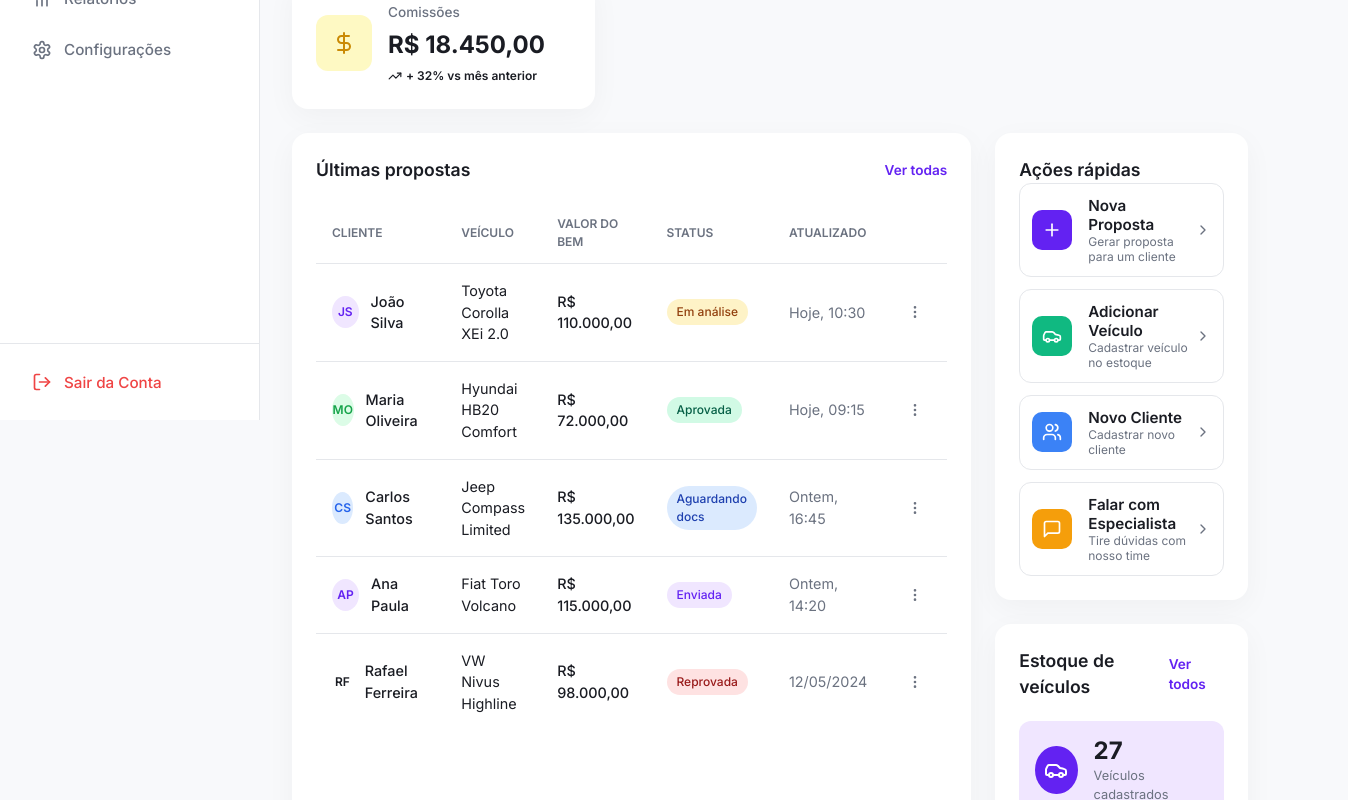
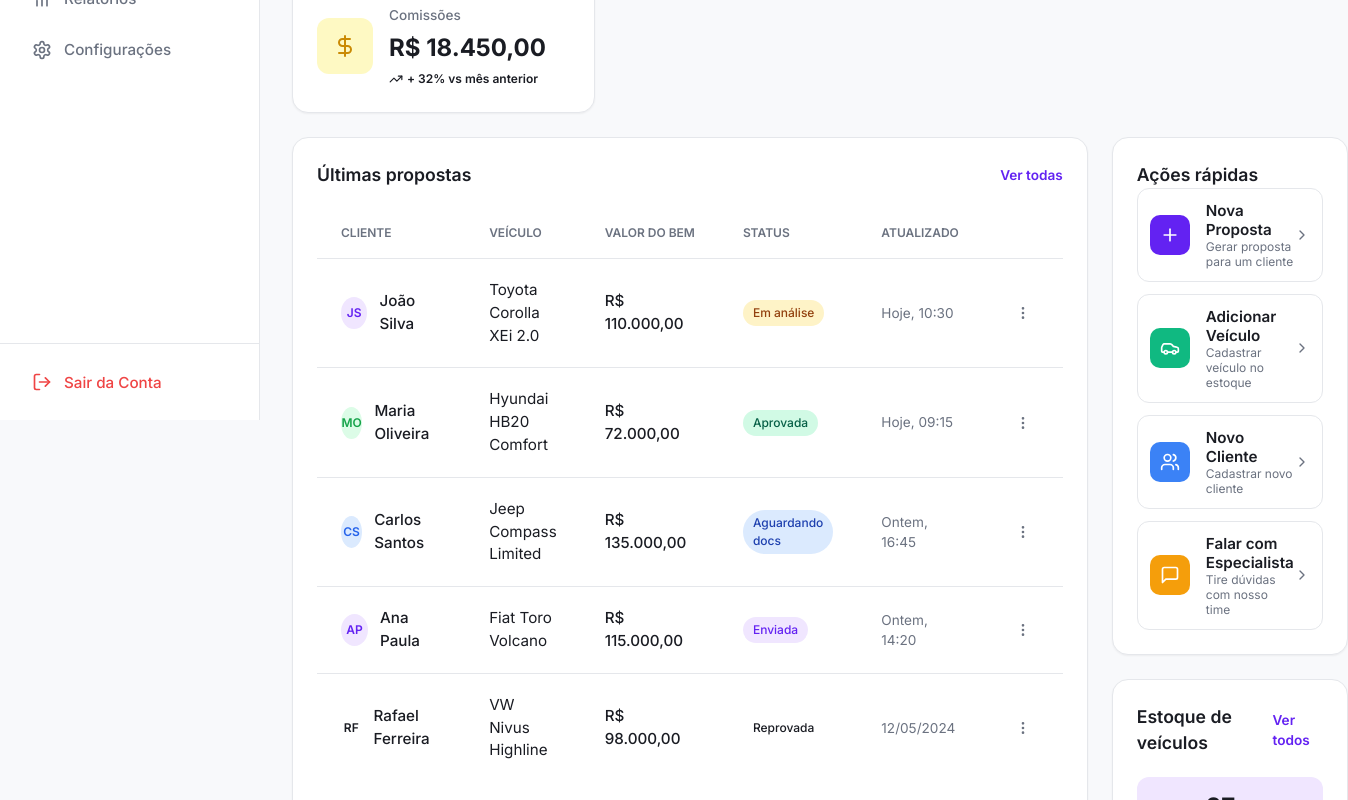
Before and after one commit to LucasPivovar/financeiro, a Vue app: page / in a window 1280 px wide. Shown: the part 380-1180 px from the top of the page, 1348 px wide, since content can reach past the window. Built offline with nearby package versions, Linux system fonts and the light colour scheme.

Commit message:
UI: Estilização de tabelas, transições e links dinâmicos

```diff
--- a/src/App.vue
+++ b/src/App.vue
@@ -21,7 +21,11 @@ const isAuthRoute = computed(() => {
   <div class="app-wrapper">
     <!-- Auth Layout -->
     <div v-if="isAuthRoute" class="auth-layout">
-      <router-view />
+      <router-view v-slot="{ Component }">
+        <transition name="page-fade" mode="out-in">
+          <component :is="Component" />
+        </transition>
+      </router-view>
     </div>
 
     <!-- Dashboard Layout -->
@@ -30,7 +34,11 @@ const isAuthRoute = computed(() => {
       <div class="dashboard-main">
         <Topbar />
         <main class="page-content">
-          <router-view />
+          <router-view v-slot="{ Component }">
+            <transition name="page-fade" mode="out-in">
+              <component :is="Component" />
+            </transition>
+          </router-view>
         </main>
       </div>
     </div>
--- a/src/style.css
+++ b/src/style.css
@@ -76,8 +76,15 @@ button {
 .card {
   background-color: var(--surface);
   border-radius: var(--radius-xl);
-  box-shadow: var(--shadow-card);
+  border: 1px solid var(--border);
+  box-shadow: var(--shadow-sm);
+  transition: transform 0.2s ease, box-shadow 0.2s ease;
   padding: 24px;
+}
+
+.card:hover {
+  transform: translateY(-2px);
+  box-shadow: var(--shadow-md);
 }
 
 .btn-primary {
@@ -109,6 +116,63 @@ button {
 
 .badge.success { background-color: var(--success-bg); color: var(--success-text); }
 .badge.warning { background-color: var(--warning-bg); color: var(--warning-text); }
-.badge.danger { background-color: var(--danger-bg); color: var(--danger-text); }
+.badge-danger {
+  background-color: var(--danger-bg);
+  color: var(--danger);
+}
 .badge.info { background-color: var(--info-bg); color: var(--info-text); }
 .badge.primary { background-color: var(--primary-light); color: var(--primary); }
+
+/* Page Transitions */
+.page-fade-enter-active,
+.page-fade-leave-active {
+  transition: opacity 0.3s ease, transform 0.3s ease;
+}
+
+.page-fade-enter-from {
+  opacity: 0;
+  transform: translateY(10px);
+}
+
+.page-fade-leave-to {
+  opacity: 0;
+  transform: translateY(-10px);
+}
+
+/* Global Data Table Styling */
+.data-table {
+  width: 100%;
+  border-collapse: separate;
+  border-spacing: 0;
+}
+
+.data-table th {
+  text-align: left;
+  padding: 16px 24px;
+  font-size: 0.75rem;
+  font-weight: 600;
+  color: var(--text-muted);
+  text-transform: uppercase;
+  border-bottom: 1px solid var(--border);
+  white-space: nowrap;
+}
+
+.data-table td {
+  padding: 20px 24px;
+  border-bottom: 1px solid var(--border);
+  font-size: 0.95rem;
+  transition: background-color 0.2s ease;
+}
+
+.data-table tr {
+  transition: all 0.2s ease;
+}
+
+.data-table tbody tr:hover {
+  background-color: #F8FAFC; /* Softer hover color */
+  box-shadow: inset 4px 0 0 0 var(--primary); /* Highlight row */
+}
+
+.data-table tr:last-child td {
+  border-bottom: none;
+}
--- a/src/views/Commissions.vue
+++ b/src/views/Commissions.vue
@@ -54,7 +54,7 @@ const history = [
     <div class="card table-card">
       <div class="card-header">
         <h2 class="section-title">Histórico de comissões</h2>
-        <a href="#" class="view-all">Ver todas</a>
+        <router-link to="/reports" class="view-all">Ver todas</router-link>
       </div>
 
       <div class="table-responsive">
@@ -214,31 +214,11 @@ const history = [
   color: var(--primary);
   font-size: 0.85rem;
   font-weight: 600;
+  text-decoration: none;
 }
 
 .view-all:hover {
   text-decoration: underline;
-}
-
-.data-table {
-  width: 100%;
-  border-collapse: collapse;
-}
-
-.data-table th {
-  text-align: left;
-  padding: 12px 24px;
-  font-size: 0.75rem;
-  font-weight: 600;
-  color: var(--text-muted);
-  text-transform: uppercase;
-  border-bottom: 1px solid var(--border);
-}
-
-.data-table td {
-  padding: 16px 24px;
-  border-bottom: 1px solid var(--border);
-  font-size: 0.9rem;
 }
 
 .proposal-id {
--- a/src/views/Overview.vue
+++ b/src/views/Overview.vue
@@ -83,7 +83,7 @@ const submitProposal = () => {
       <div class="card latest-proposals">
         <div class="card-header">
           <h2 class="section-title">Últimas propostas</h2>
-          <a href="#" class="view-all">Ver todas</a>
+          <router-link to="/proposals" class="view-all">Ver todas</router-link>
         </div>
 
         <div class="table-responsive">
@@ -126,7 +126,7 @@ const submitProposal = () => {
         <div class="card quick-actions">
           <h2 class="section-title">Ações rápidas</h2>
           <div class="action-list">
-            <button class="action-item">
+            <button class="action-item" @click="$router.push('/proposals')">
               <div class="action-icon icon-purple"><Plus size="20" /></div>
               <div class="action-text">
                 <span class="action-title">Nova Proposta</span>
@@ -134,7 +134,7 @@ const submitProposal = () => {
               </div>
               <ChevronRight size="16" class="action-arrow" />
             </button>
-            <button class="action-item">
+            <button class="action-item" @click="$router.push('/inventory')">
               <div class="action-icon icon-green"><Car size="20" /></div>
               <div class="action-text">
                 <span class="action-title">Adicionar Veículo</span>
@@ -142,7 +142,7 @@ const submitProposal = () => {
               </div>
               <ChevronRight size="16" class="action-arrow" />
             </button>
-            <button class="action-item">
+            <button class="action-item" @click="$router.push('/clients')">
               <div class="action-icon icon-blue"><Users size="20" /></div>
               <div class="action-text">
                 <span class="action-title">Novo Cliente</span>
@@ -164,7 +164,7 @@ const submitProposal = () => {
         <div class="card inventory-summary">
           <div class="card-header">
             <h2 class="section-title">Estoque de veículos</h2>
-            <a href="#" class="view-all">Ver todos</a>
+            <router-link to="/inventory" class="view-all">Ver todos</router-link>
           </div>
           <div class="inventory-total">
             <div class="total-icon"><Car size="24" /></div>
@@ -379,39 +379,11 @@ export default {
   color: var(--primary);
   font-size: 0.85rem;
   font-weight: 600;
+  text-decoration: none;
 }
 
 .view-all:hover {
   text-decoration: underline;
-}
-
-.data-table {
-  width: 100%;
-  border-collapse: collapse;
-}
-
-.data-table th {
-  text-align: left;
-  padding: 12px 16px;
-  font-size: 0.75rem;
-  font-weight: 600;
-  color: var(--text-muted);
-  text-transform: uppercase;
-  border-bottom: 1px solid var(--border);
-}
-
-.data-table td {
-  padding: 16px;
-  border-bottom: 1px solid var(--border);
-  font-size: 0.9rem;
-}
-
-.data-table tr:last-child td {
-  border-bottom: none;
-}
-
-.data-table tr:hover td {
-  background-color: #FAFAFA;
 }
 
 .client-cell {
```
